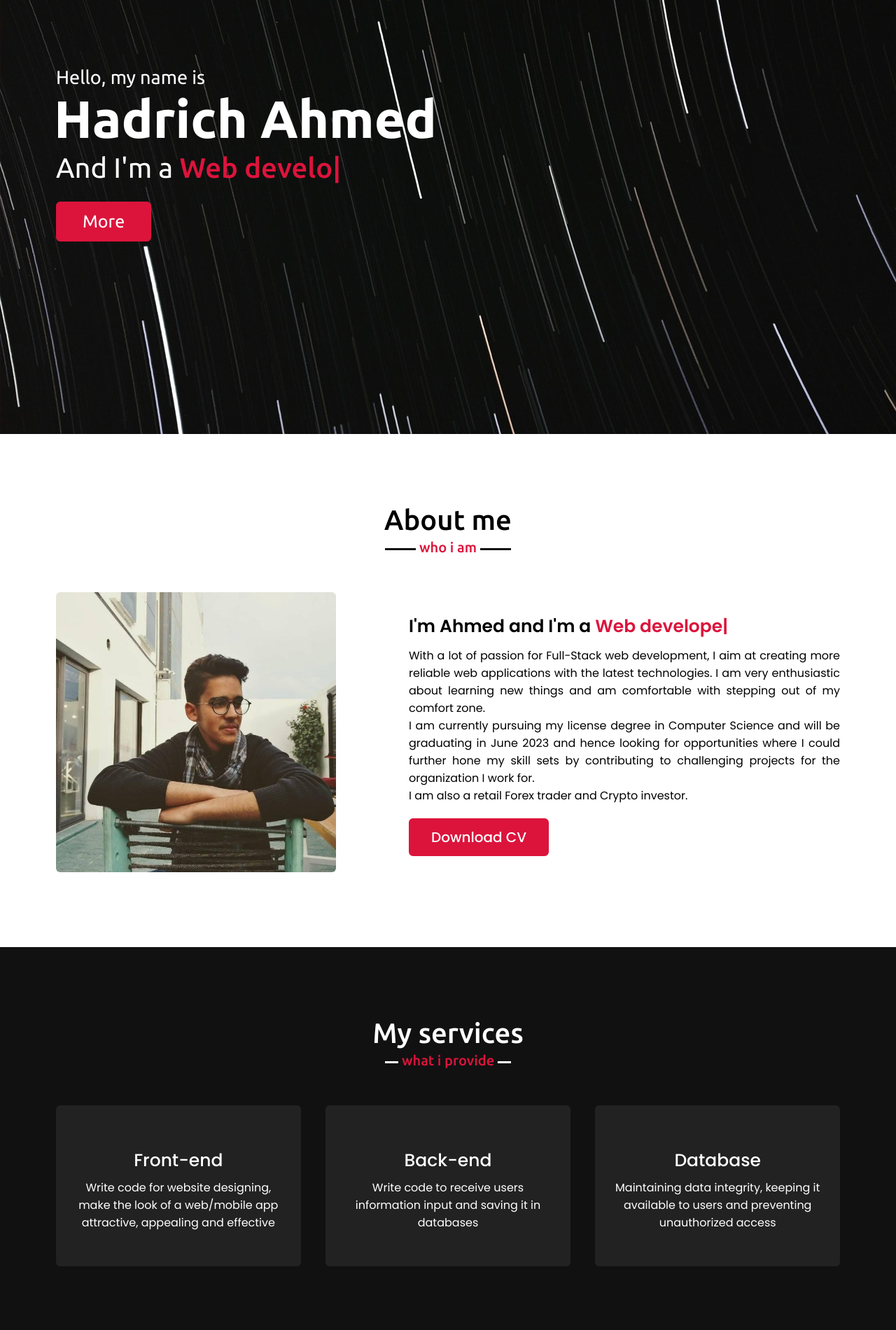
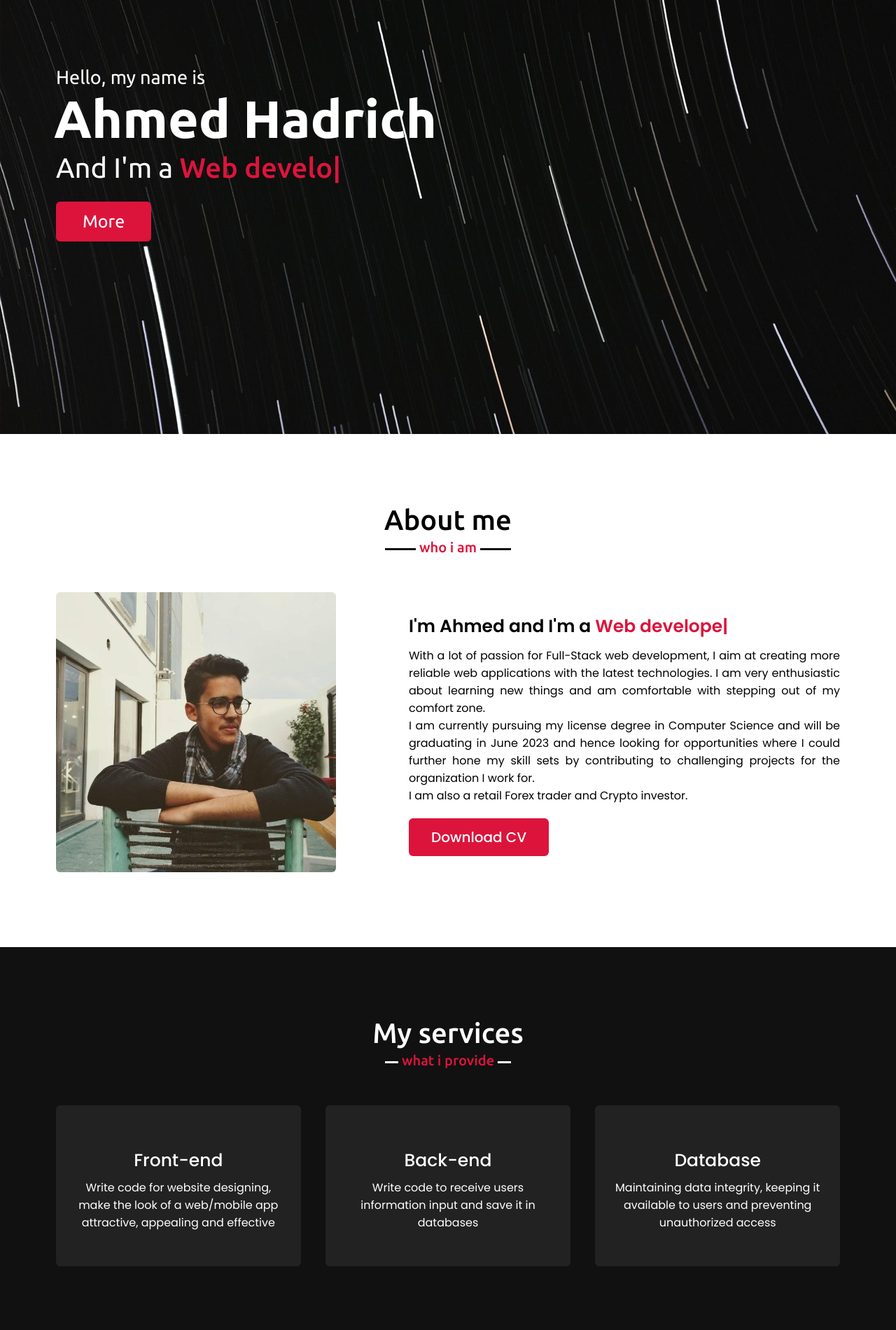
Before and after one commit to ahmedhadrich299/Personal-Portfolio, a plain HTML site: page index.html in a window 1280 px wide. Shown: the part 180-2080 px from the top of the page at 70% size. Drawn offline with nearby package versions, Linux system fonts and the light colour scheme.

Commit message:
Update index.html

```diff
--- a/index.html
+++ b/index.html
@@ -39,7 +39,7 @@
         <div class="max-width">
             <div class="home-content">
                 <div class="text-1">Hello, my name is</div>
-                <div class="text-2">Hadrich Ahmed</div>
+                <div class="text-2">Ahmed Hadrich</div>
                 <div class="text-3">And I'm a <span class="typing"></span></div>
                 <a href="#about">More</a>
             </div>
@@ -79,7 +79,7 @@
                 <div class="card">
                     <div class="box">
                         <div class="text">Back-end</div>
-                        <p>Write code to receive users information input and saving it in databases</p>
+                        <p>Write code to receive users information input and save it in databases</p>
                     </div>
                 </div>
                 <div class="card">
```
